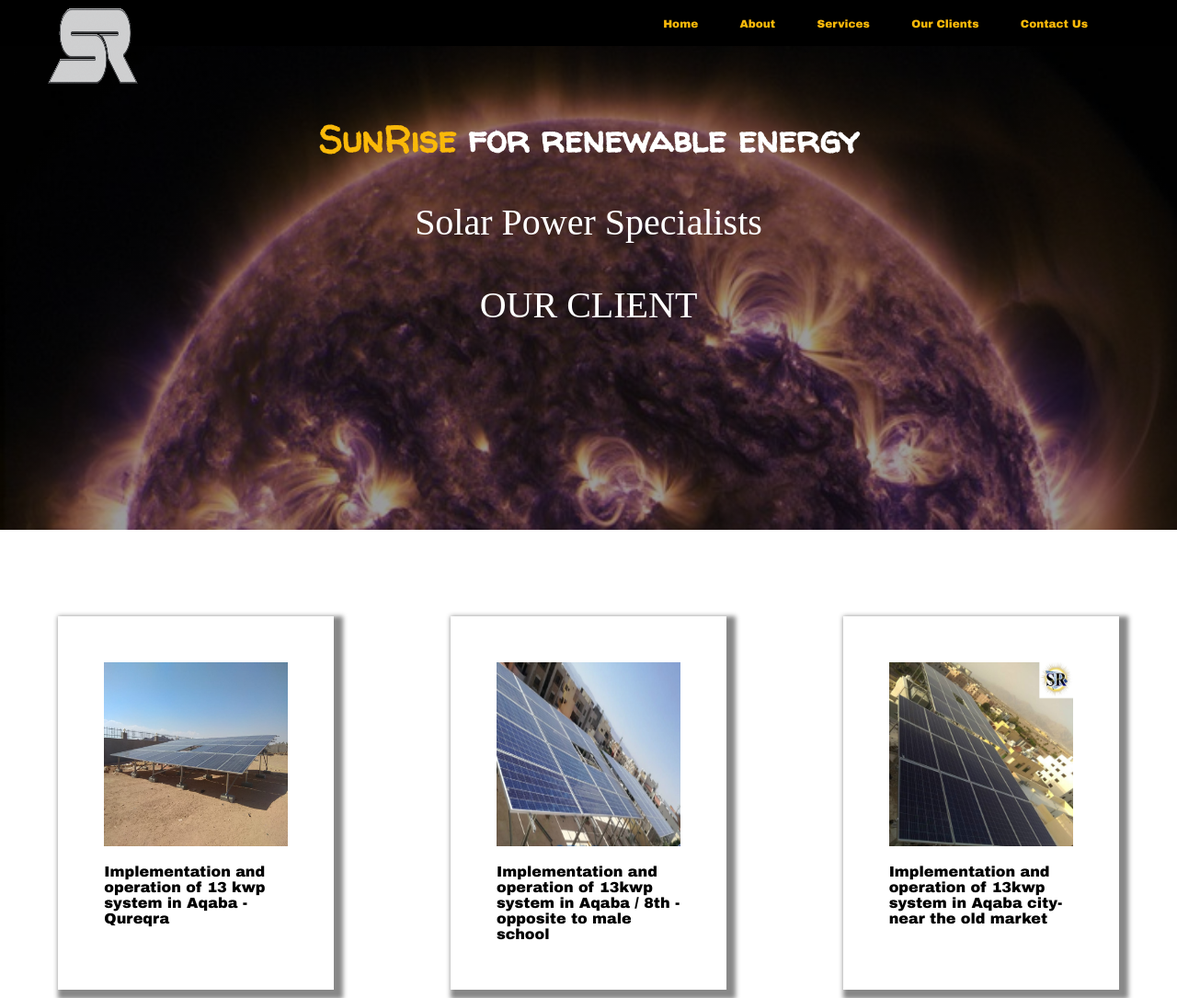
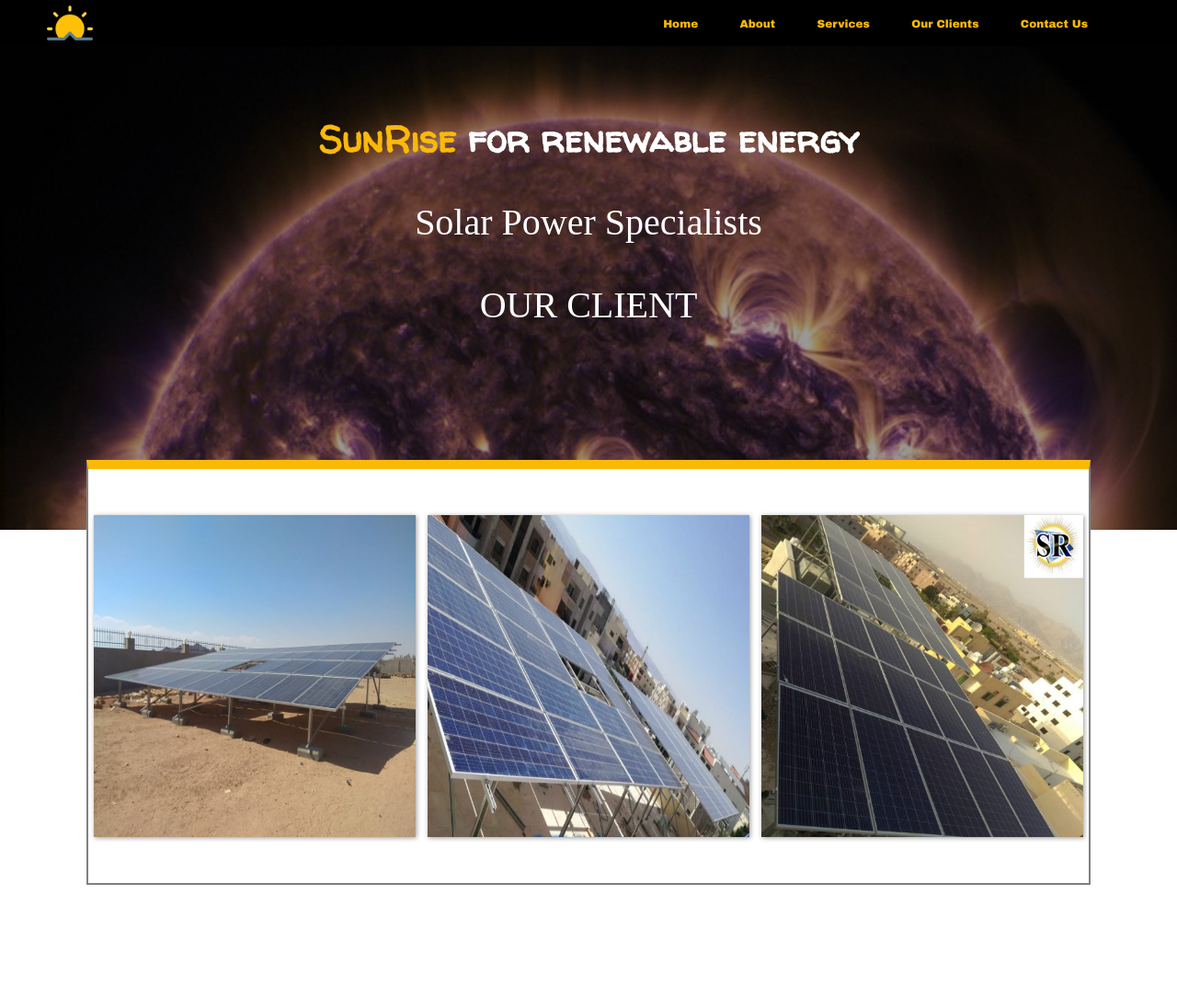
Before and after one commit to rawandsaleem/company, a plain HTML site: page client.html in a window 1280 px wide. Shown: the top 1085 px of the page at 92% size. Drawn offline with Linux system fonts and the light colour scheme; a web font is replaced by a local one.

Commit message:
change
change

```diff
--- a/client.html
+++ b/client.html
@@ -1,7 +1,7 @@
 <!DOCTYPE html>
 <html>
 <head>
-	<link rel="shortcut icon" href="images/logo4.png" type="favicon/ico" />
+	<link rel="shortcut icon" href="images/sun.png" type="favicon/ico" />
 
 	<link rel="stylesheet" type="text/css" href="css/client.css">
 	<meta charset="UTF-8">
@@ -21,7 +21,7 @@
 
 				<div class="flex">
 					<div class="logo">
-						<img src="images/logo4.png">
+						<img src="images/sun.png">
 
 					</div>
 					<nav >
@@ -40,22 +40,44 @@
 			</div>
 
 		</header>
-		<section class="section1 around">
-			<div class="client">
-				<img src="images/client2.jpg">
-				<p>Implementation and operation of 13 kwp system in Aqaba - Qureqra</p>
 
-			</div>
-			<div class="client" id="middle">
-				<img src="images/client3.png">
-				<p>Implementation and operation of 13kwp system in Aqaba / 8th - opposite to male school</p>
+		<section class="section2   cent">
+			<div class="around bord pad">
+				<div class="flip-box">
+					  <div class="flip-box-inner">
+					    <div class="flip-box-front">
+					      <img src="images/client2.jpg" >
+					    </div>
+					    <div class="flip-box-back">
+					      <h2>in Aqaba - Qureqra</h2>
+					      <p>13 kwp system</p>
+					    </div>
+					  </div>
+				</div>
+				<div class="flip-box">
+					  <div class="flip-box-inner">
+					    <div class="flip-box-front">
+					      <img src="images/client3.png" >
+					    </div>
+					    <div class="flip-box-back">
+					      <h2> Aqaba / 8th - opposite to male school</h2>
+					      <p>13 kwp system</p>
+					    </div>
+					  </div>
+				</div>
+				<div class="flip-box">
+					  <div class="flip-box-inner">
+					    <div class="flip-box-front">
+					      <img src="images/client5.png">
+					    </div>
+					    <div class="flip-box-back">
+					      <h2> ear the old market</h2>
+					      <p>13 kwp system</p>
+					    </div>
+					  </div>
+					</div>
+				</div>
 
-			</div>
-			<div class="client">
-				<img src="images/client5.png">
-				<p>Implementation and operation of 13kwp system in Aqaba city- near the old market</p>
-
-			</div>
 
 		</section>
 		<footer>
--- a/css/about.css
+++ b/css/about.css
@@ -80,11 +80,11 @@
 a:hover{
 
 
-	color: #d4a519;
+	color: #fff;
 }
 .logo img{
-	width: 100px;
-	height: 100px;
+	width: 50px;
+	height: 50px;
 }
 .title{
 	font-family: Raleway;
--- a/css/client.css
+++ b/css/client.css
@@ -81,11 +81,11 @@
 a:hover{
 
 
-	color: #d4a519;
+	color: #fff;
 }
 .logo img{
-	width: 100px;
-	height: 100px;
+	width: 50px;
+	height: 50px;
 }
 .title{
 	font-family: Raleway;
@@ -114,33 +114,27 @@
 	font-family: roboto;
 	}
 
-.section1{
+.bord{
+		border:2px solid grey;
+	border-top: 10px solid #FAB909;
+	width: 85%;
+	background-color: #fff;}
+.section2{
 	grid-column: 1;
 	grid-row: 2;
-	margin-top: 70px;
+	position: absolute;
+	top: 500px;
 
-
-
+	width: 100%;
 }
-.section1 img{
-	width:200px;
-	height: 200px;
-
+.section2 img{
+	box-shadow: 1px 1px 5px #999;
+	width: 350px;
+	height: 350px;
 }
-.client{
-
-	padding: 50px;
-	width: 200px;
-	box-shadow: 5px 5px 5px 5px #888888;
-	height: 306px;
-
-}
-.client p{
-	width: 200px;
-
-}
-
-#middle{
+.pad{
+	padding-top: 50px;
+	padding-bottom: 50px;
 
 }
 
@@ -174,3 +168,41 @@
 	display: flex;
 	justify-content: space-around;
 }
+.flip-box {
+  background-color: transparent;
+  width: 350px;
+  height: 350px;
+
+  perspective: 1000px;
+}
+
+.flip-box-inner {
+  position: relative;
+  width: 100%;
+  height: 100%;
+  text-align: center;
+  transition: transform 0.8s;
+  transform-style: preserve-3d;
+}
+
+.flip-box:hover .flip-box-inner {
+  transform: rotateY(180deg);
+}
+
+.flip-box-front, .flip-box-back {
+  position: absolute;
+  width: 100%;
+  height: 100%;
+  backface-visibility: hidden;
+}
+
+.flip-box-front {
+  background-color: #bbb;
+  color: black;
+}
+
+.flip-box-back {
+  background-color: #555;
+  color: white;
+  transform: rotateY(180deg);
+}
--- a/css/contact.css
+++ b/css/contact.css
@@ -77,11 +77,11 @@
 a:hover{
 
 
-	color: #d4a519;
+	color: #fff;
 }
 .logo img{
-	width: 100px;
-	height: 100px;
+	width: 50px;
+	height: 50px;
 }
 .title{
 	font-family: Raleway;
--- a/css/index.css
+++ b/css/index.css
@@ -56,7 +56,7 @@
 
 
 
-	    background-image:/*linear-gradient(rgba(0,0,0,0.9),rgba(0,0,0,0.8)) ,*/url(../images/index7.jpg) ;
+	    background-image:linear-gradient(rgba(0,0,0,0.4),rgba(0,0,0,0.4)) ,url(../images/solar.jpg) ;
 	    height: 625px;
 	    width: 100%;
 	    background-size: 100%;
@@ -102,11 +102,11 @@
 a:hover{
 
 
-	color: #d4a519;
+	color: #fff;
 }
 .logo img{
-	width: 100px;
-	height: 100px;
+	width: 50px;
+	height: 50px;
 }
 .title{
 	font-family: Raleway;
@@ -174,9 +174,15 @@
 .numb{
 
 	margin: 10px;
-	padding: 10px;
+	padding: 20px;
 	font-family: walter;
 	width: 30%;
+	text-align: center;
+
+
+
+}
+#head3 {
 
 
 }
@@ -184,9 +190,11 @@
 	font-size: 50px;
 	color:  #FAB909;
 
+
 }
 .numb p{
 	color: #000000b5;
+	text-align: center;
 
 }
 footer{
--- a/css/service.css
+++ b/css/service.css
@@ -80,11 +80,11 @@
 a:hover{
 
 
-	color: #d4a519;
+	color: #fff;
 }
 .logo img{
-	width: 100px;
-	height: 100px;
+	width: 50px;
+	height: 50px;
 }
 .title{
 	font-family: Raleway;
@@ -123,6 +123,14 @@
 	width: 100%;
 	margin-top: 500px;
 	z-index: 0;
+	display: flex;
+	justify-content: center;
+}
+.service{
+	border:2px solid grey;
+	border-top: 10px solid #FAB909;
+	width: 85%;
+	background-color: #fff;
 }
 .innerservice{
 	background-color: 	rgb(255,255,255,0.3);
@@ -135,13 +143,14 @@
 }
 .innerservice h3{
 	font-family: walter;
-	color: #fff;
+	color: #633363;
 	font-size: 30px;
 
 }
 .innerservice p{
 	font-size: 16px;
 }
+
 .section2{
 	grid-column: 1;
 	grid-row: 3;
@@ -157,9 +166,13 @@
 	width: 25%;
 	text-align: justify;
 
+
 	padding: 20px;
 
 
+}
+.inst:hover{
+	 box-shadow: 5px 5px 5px 5px #888888;
 }
 .inst h3{
 	font-size: 30px;
@@ -185,6 +198,7 @@
 #div2{
 	border-radius: 30px;
 	background-color: #63336324;
+
 
 
 
```
Also changed, not shown: about.html (+2 -2 lines), contact.html (+4 -4 lines), index.html (+4 -4 lines), service.html (+3 -3 lines), images/phone.png (added), images/solar.jpg (added), images/sun.png (added).
